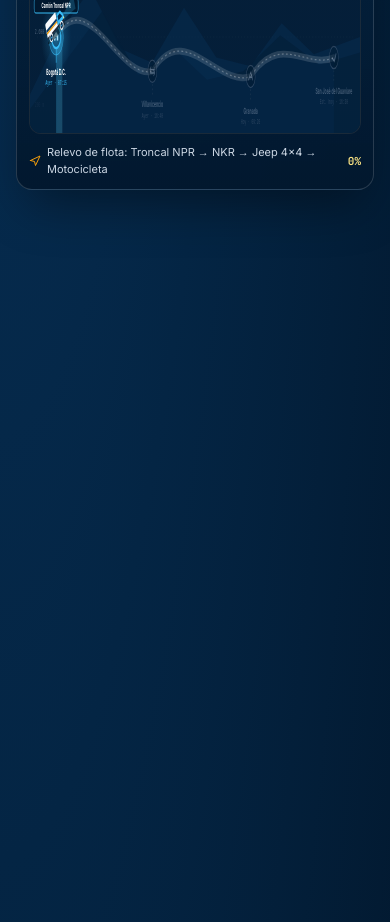
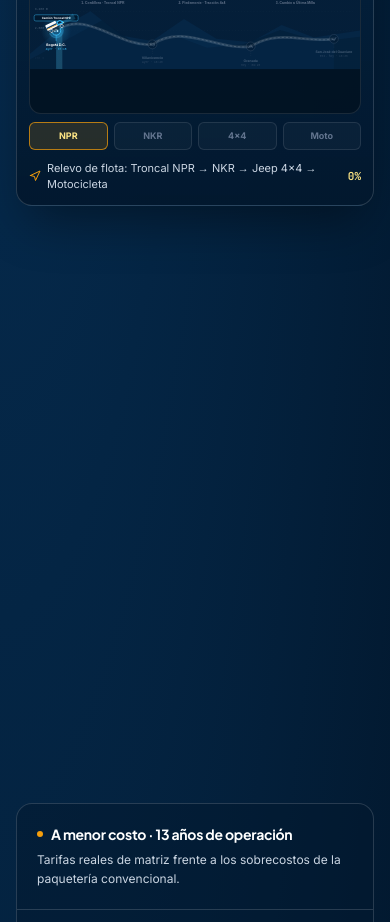
Before and after one commit to bigermarkonline-labcarlos/logistica, a React (Vite) app: page / in a window 390 px wide. Shown: the part 2460-3382 px from the top of the page. Built offline with nearby package versions, Linux system fonts and the light colour scheme.

Commit message:
Refine sticky route visual spacing

```diff
--- a/src/components/CompactRouteVisual.tsx
+++ b/src/components/CompactRouteVisual.tsx
@@ -26,7 +26,11 @@ export default function CompactRouteVisual({ lang = 'es' }: { lang?: Language })
 
           const rect = stage.getBoundingClientRect();
           const stickyTop = window.innerWidth < 640 ? 64 : 72;
-          const distance = Math.max(300, rect.height - (window.innerHeight - stickyTop));
+          const visualHeight = routeRef.current?.offsetHeight ?? window.innerHeight * 0.65;
+          const distance = Math.max(
+            220,
+            rect.height - visualHeight - stickyTop
+          );
           setScrollDistancePx((prev) => (Math.abs(prev - distance) < 2 ? prev : distance));
 
           const nextProgress = clamp((stickyTop - rect.top) / distance, 0, 1);
@@ -93,7 +97,7 @@ export default function CompactRouteVisual({ lang = 'es' }: { lang?: Language })
   return (
     <div
       ref={stageRef}
-      className="relative h-[150vh] sm:h-[180vh]"
+      className="relative h-[115svh] sm:h-[125svh]"
     >
       <section
       ref={routeRef}
@@ -165,11 +169,11 @@ export default function CompactRouteVisual({ lang = 'es' }: { lang?: Language })
       <div className="relative mt-3 rounded-xl border border-white/10 bg-[#021222]/85 overflow-hidden">
         <svg
           aria-labelledby="compact-route-title compact-route-description"
-          className="block h-[180px] w-full sm:h-auto"
+          className="block h-[160px] w-full sm:h-[210px] lg:h-[230px]"
           fill="none"
           role="img"
           viewBox="0 0 960 210"
-          preserveAspectRatio="none"
+          preserveAspectRatio="xMidYMid meet"
           xmlns="http://www.w3.org/2000/svg"
         >
           <title id="compact-route-title">
@@ -607,6 +611,29 @@ export default function CompactRouteVisual({ lang = 'es' }: { lang?: Language })
         </svg>
       </div>
 
+      {/* Mobile route stages stay compact and visible while the visual remains sticky */}
+      <div className="mt-2 sm:hidden">
+        <div className="grid grid-cols-4 gap-1.5" aria-label={lang === 'en' ? 'Route stages' : 'Etapas de ruta'}>
+          {[
+            lang === 'en' ? 'NPR' : 'NPR',
+            'NKR',
+            '4x4',
+            lang === 'en' ? 'Moto' : 'Moto',
+          ].map((label, index) => (
+            <div
+              key={label}
+              className={`rounded-md border px-1 py-1.5 text-center text-[9px] font-bold ${
+                telemetry.progress >= [0, 0.36, 0.58, 0.72][index]
+                  ? 'border-[#F59E0B]/70 bg-[#F59E0B]/15 text-amber-200'
+                  : 'border-white/10 bg-white/[0.03] text-slate-500'
+              }`}
+            >
+              {label}
+            </div>
+          ))}
+        </div>
+      </div>
+
       {/* PROGRESSIVELY ILLUMINATED MILESTONE TIMELINE CARDS */}
       <div className="relative mt-4 hidden space-y-2.5 sm:block">
         {/* Clean Step Connector Rail Above Cards */}
```
